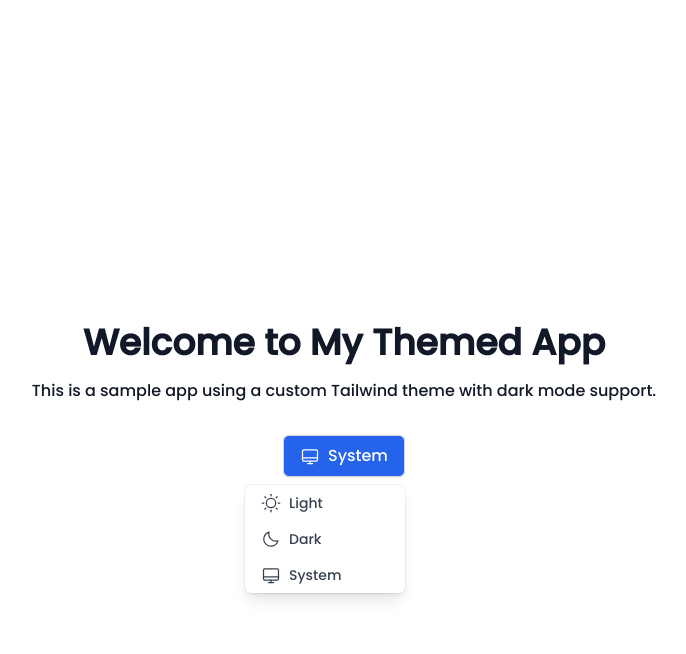
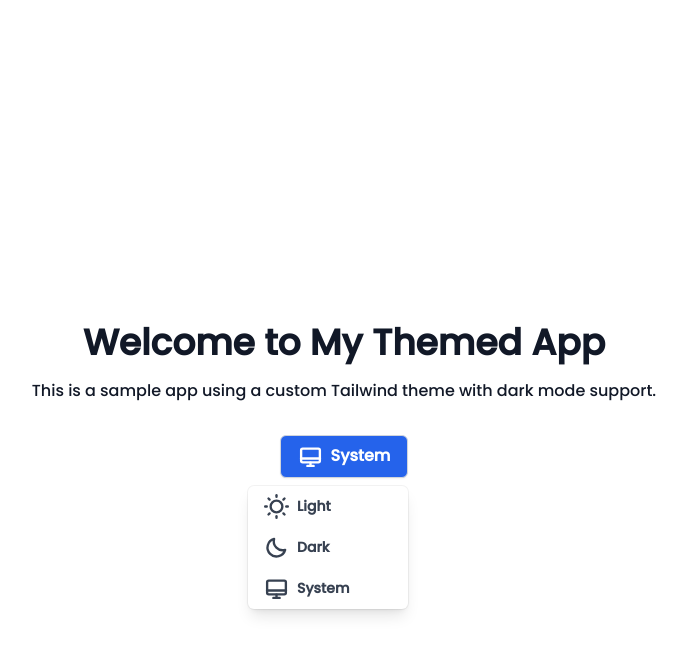
Before and after one commit to haytham918/vcdive, a Next.js app: page / in a window 1280 px wide. Both pictures are taken after a click on the button "System". Shown: the top 654 px of the page, without its empty margins (296-982 px from the left). Built offline with nearby package versions, Linux system fonts and the light colour scheme.

Commit message:
Theme toggle looks better

```diff
--- a/src/app/layout.tsx
+++ b/src/app/layout.tsx
@@ -24,8 +24,24 @@ export default function RootLayout({
 }: Readonly<{
   children: React.ReactNode;
 }>) {
+
+  const themeScript = `
+    (function() {
+      const theme = localStorage.getItem('theme');
+      const systemPrefersDark = window.matchMedia('(prefers-color-scheme: dark)').matches;
+      if (theme === 'dark' || (!theme && systemPrefersDark)) {
+        document.documentElement.classList.add('dark');
+      } else {
+        document.documentElement.classList.remove('dark');
+      }
+    })();
+  `;
+
   return (
     <html lang="en">
+      <head>
+        <script dangerouslySetInnerHTML={{__html: themeScript}} />
+      </head>
       <body
         className={`${poppins.variable} ${ubuntu.variable} bg-background`}
       >
--- a/src/components/ThemeToggle.tsx
+++ b/src/components/ThemeToggle.tsx
@@ -13,32 +13,25 @@ interface ThemeItem {
 }
 
 const theme_items: ThemeItem[] = [
-  { label: "Light", value: "light", icon: <Sun size={20} weight="regular" /> },
-  { label: "Dark", value: "dark", icon: <Moon size={20} weight="regular" /> },
+  { label: "Light", value: "light", icon: <Sun size={25} weight="bold" /> },
+  { label: "Dark", value: "dark", icon: <Moon size={25} weight="bold" /> },
   {
     label: "System",
     value: "system",
-    icon: <Desktop size={20} weight="regular" />,
+    icon: <Desktop size={25} weight="bold" />,
   },
 ];
 
 const ThemeToggle = () => {
-  // Initialize theme as light or dark
-  const [theme, setTheme] = useState<ThemeOption>("system");
+  const [theme, setTheme] = useState<ThemeOption | null>(null);
 
-  // Check and Set Theme
   useEffect(() => {
-    // Check if the user has stored theme in local storage
     const storedTheme = localStorage.getItem("theme") as ThemeOption | null;
-
-    // If there is stored theme, set accordingly
-    if (storedTheme) {
-      setTheme(storedTheme);
-    }
+    setTheme(storedTheme || "system");
   }, []);
 
-  // Update the page theme once the theme is changed
   useEffect(() => {
+    if (theme) {
       const root = document.documentElement;
       const isDark =
         theme === "dark" ||
@@ -50,22 +43,24 @@ const ThemeToggle = () => {
         root.classList.remove("dark");
       }
       localStorage.setItem("theme", theme);
+    }
   }, [theme]);
 
-  // Button function to switch theme
-
-  console.log();
-
-  const current_option =
-    theme_items.find((opt) => opt.value === theme) || theme_items[0];
+  const currentOption = theme_items.find((opt) => opt.value === theme);
 
   return (
-    <Menu as="div" className="relative inline-block text-left">
-      <MenuButton className="inline-flex items-center rounded-md border border-gray-300 shadow-sm px-4 py-2 bg-primary text-white hover:bg-primary/80 focus:outline-none">
-        {current_option.icon}
-        <span className="ml-2">{current_option.label}</span>
+    <Menu as="div" className="relative inline-block text-center font-bold">
+      <MenuButton className="w-[128px] flex justify-center items-center rounded-md border border-gray-300 shadow-sm px-4 py-2 bg-primary text-white hover:bg-primary/80 focus:outline-none">
+        {currentOption ? (
+          <>
+            {currentOption.icon}
+            <span className="ml-2">{currentOption.label}</span>
+          </>
+        ) : (
+          "Appearance"
+        )}
       </MenuButton>
-      <MenuItems className="absolute right-0 mt-2 w-40 rounded-md bg-white dark:bg-gray-800 shadow-lg ring-1 ring-black ring-opacity-5 z-10">
+      <MenuItems className="self-center absolute right-0 mt-2 w-40 rounded-md bg-white dark:bg-gray-800 shadow-lg ring-1 ring-black ring-opacity-5 z-10">
         {theme_items.map((option) => (
           <MenuItem key={option.value}>
             {({ focus }) => (
```
Lines whose indentation alone changed are shown as unchanged.
